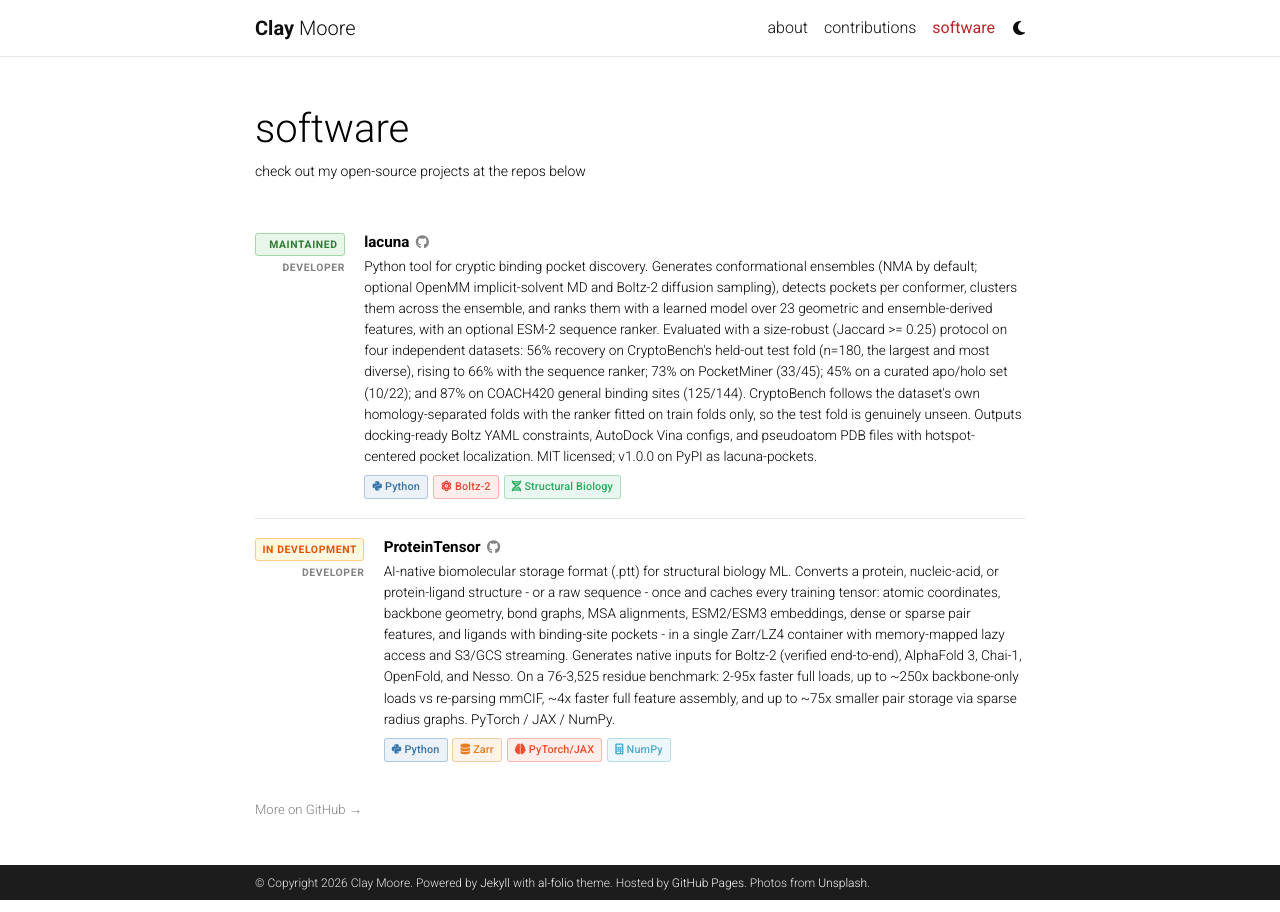
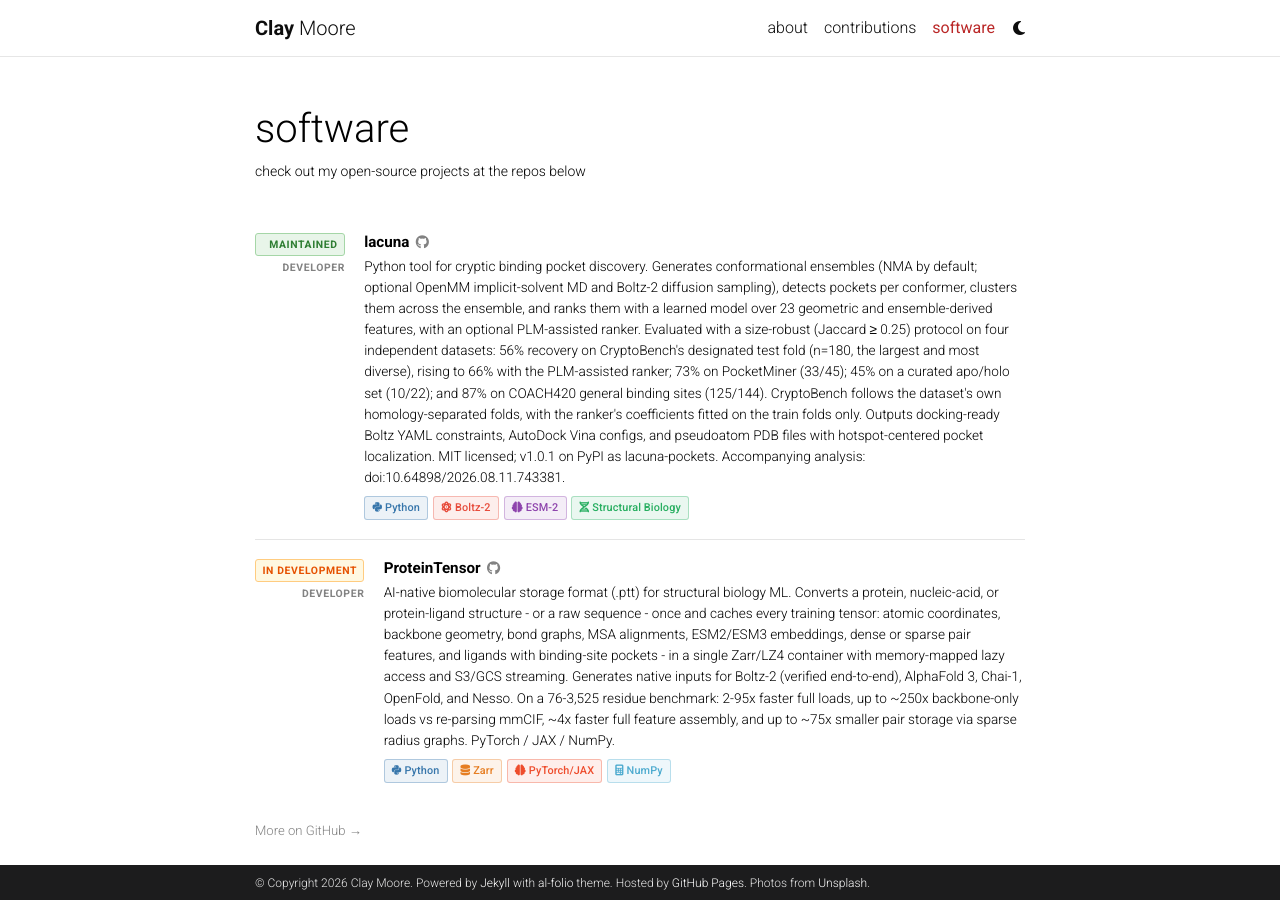
Before and after one commit to mooreneural/mooreneural.github.io, a Jekyll site: the page built from _pages/repositories.md, in a window 1280 px wide. Built offline with Jekyll 4.4.1, drawn with Linux system fonts in a browser that asks for light colours; comment, search, counter and statistics services are not loaded; a style sheet for code colours, icons or effects is not loaded.

Commit message:
Update Lacuna: v1.0.1, PLM-assisted ranker, designated test fold, preprint DOI, ESM-2 tag

```diff
--- a/_data/software.yml
+++ b/_data/software.yml
@@ -3,7 +3,7 @@
     name: "lacuna"
     url: "https://github.com/mooreneural/lacuna"
     status: "maintained"
-    description: "Python tool for cryptic binding pocket discovery. Generates conformational ensembles (NMA by default; optional OpenMM implicit-solvent MD and Boltz-2 diffusion sampling), detects pockets per conformer, clusters them across the ensemble, and ranks them with a learned model over 23 geometric and ensemble-derived features, with an optional ESM-2 sequence ranker. Evaluated with a size-robust (Jaccard >= 0.25) protocol on four independent datasets: 56% recovery on CryptoBench's held-out test fold (n=180, the largest and most diverse), rising to 66% with the sequence ranker; 73% on PocketMiner (33/45); 45% on a curated apo/holo set (10/22); and 87% on COACH420 general binding sites (125/144). CryptoBench follows the dataset's own homology-separated folds with the ranker fitted on train folds only, so the test fold is genuinely unseen. Outputs docking-ready Boltz YAML constraints, AutoDock Vina configs, and pseudoatom PDB files with hotspot-centered pocket localization. MIT licensed; v1.0.0 on PyPI as lacuna-pockets."
+    description: "Python tool for cryptic binding pocket discovery. Generates conformational ensembles (NMA by default; optional OpenMM implicit-solvent MD and Boltz-2 diffusion sampling), detects pockets per conformer, clusters them across the ensemble, and ranks them with a learned model over 23 geometric and ensemble-derived features, with an optional PLM-assisted ranker. Evaluated with a size-robust (Jaccard ≥ 0.25) protocol on four independent datasets: 56% recovery on CryptoBench's designated test fold (n=180, the largest and most diverse), rising to 66% with the PLM-assisted ranker; 73% on PocketMiner (33/45); 45% on a curated apo/holo set (10/22); and 87% on COACH420 general binding sites (125/144). CryptoBench follows the dataset's own homology-separated folds, with the ranker's coefficients fitted on the train folds only. Outputs docking-ready Boltz YAML constraints, AutoDock Vina configs, and pseudoatom PDB files with hotspot-centered pocket localization. MIT licensed; v1.0.1 on PyPI as lacuna-pockets. Accompanying analysis: doi:10.64898/2026.08.11.743381."
     role: "Developer"
     languages:
       - name: "Python"
@@ -12,6 +12,9 @@
       - name: "Boltz-2"
         icon: "fas fa-atom"
         color: "#E74C3C"
+      - name: "ESM-2"
+        icon: "fas fa-brain"
+        color: "#8E44AD"
       - name: "Structural Biology"
         icon: "fas fa-dna"
         color: "#27AE60"
```
